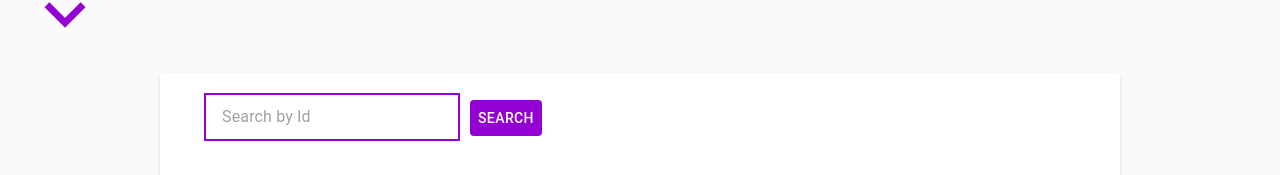
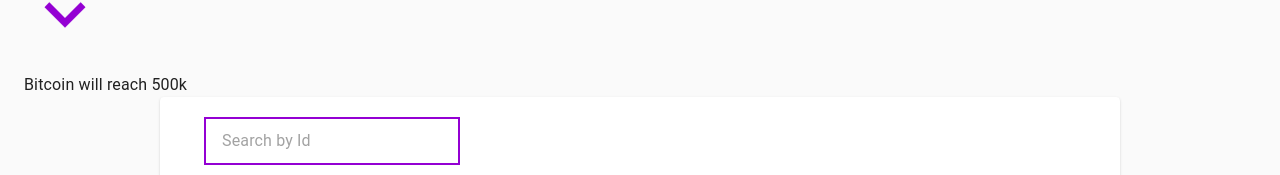
Before and after one commit to Agon269/Betting, a React (Create React App) app in the folder bidding/: page / in a window 1280 px wide. Shown: the part 586-761 px from the top of the page. Built offline with nearby package versions, Linux system fonts and the light colour scheme.

Commit message:
added search bar to table

```diff
--- a/bidding/src/App.js
+++ b/bidding/src/App.js
@@ -1,4 +1,5 @@
 import React from "react";
+import BetDetails from "./components/BetDetails";
 import Header from "./components/Header";
 import Intro from "./components/Intro";
 import MyTable from "./components/Table";
@@ -7,6 +8,7 @@
     <div>
       <Header />
       <Intro />
+      <BetDetails />
       <MyTable />
     </div>
   );
--- a/bidding/src/actions/index.js
+++ b/bidding/src/actions/index.js
@@ -31,6 +31,6 @@
   //payload should consist of all data and text field
   return {
     type: SEARCH,
-    payload: text,
+    payload: { text, allBets },
   };
 };
--- /dev/null
+++ b/bidding/src/components/BetDetails.js
@@ -0,0 +1,10 @@
+import { Box, Container, Typography } from "@material-ui/core";
+import React from "react";
+
+export default function BetDetails() {
+  return (
+    <Container component="paper">
+      <Typography>Bitcoin will reach 500k</Typography>
+    </Container>
+  );
+}
--- a/bidding/src/components/SearchBar.js
+++ b/bidding/src/components/SearchBar.js
@@ -1,5 +1,5 @@
-import React, { useState } from "react";
-import { Box, Button, InputBase } from "@material-ui/core";
+import React from "react";
+import { Box, InputBase } from "@material-ui/core";
 import { makeStyles } from "@material-ui/core/styles";
 
 const useStyles = makeStyles((theme) => ({
@@ -22,7 +22,7 @@
 }));
 const SearchBar = ({ search, userSearched }) => {
   const classes = useStyles();
-  const [searchText, setSearchText] = useState("");
+  // const [searchText, setSearchText] = useState("");
   const searchHandler = (text) => {
     userSearched();
     search(text);
@@ -33,11 +33,8 @@
         placeholder="Search by Id"
         variant="outline"
         className={classes.text}
-        onChange={(e) => setSearchText(e.target.value)}
+        onChange={(e) => searchHandler(e.target.value)}
       />
-      <Button className={classes.btn} onClick={() => searchHandler(searchText)}>
-        Search
-      </Button>
     </Box>
   );
 };
--- a/bidding/src/reducers/betReducer.js
+++ b/bidding/src/reducers/betReducer.js
@@ -14,7 +14,7 @@
       sortedBets = mySort(state, action.payload, "descending");
       return [...sortedBets];
     case SEARCH:
-      return search(state, action.payload);
+      return search(action.payload.allBets, action.payload.text);
     default:
       return state;
   }
```
